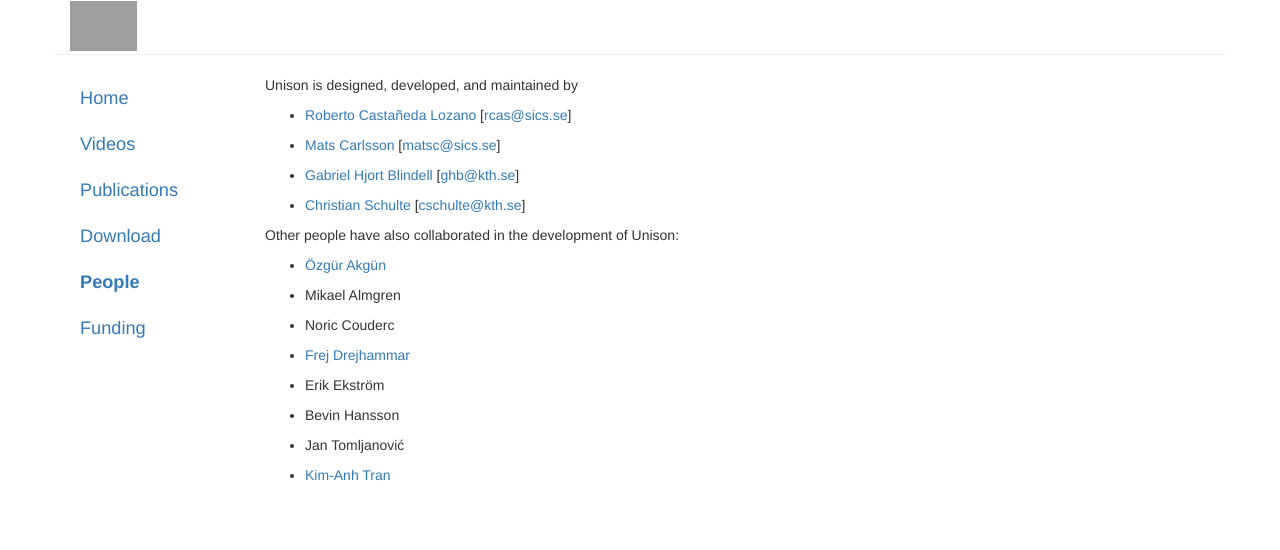
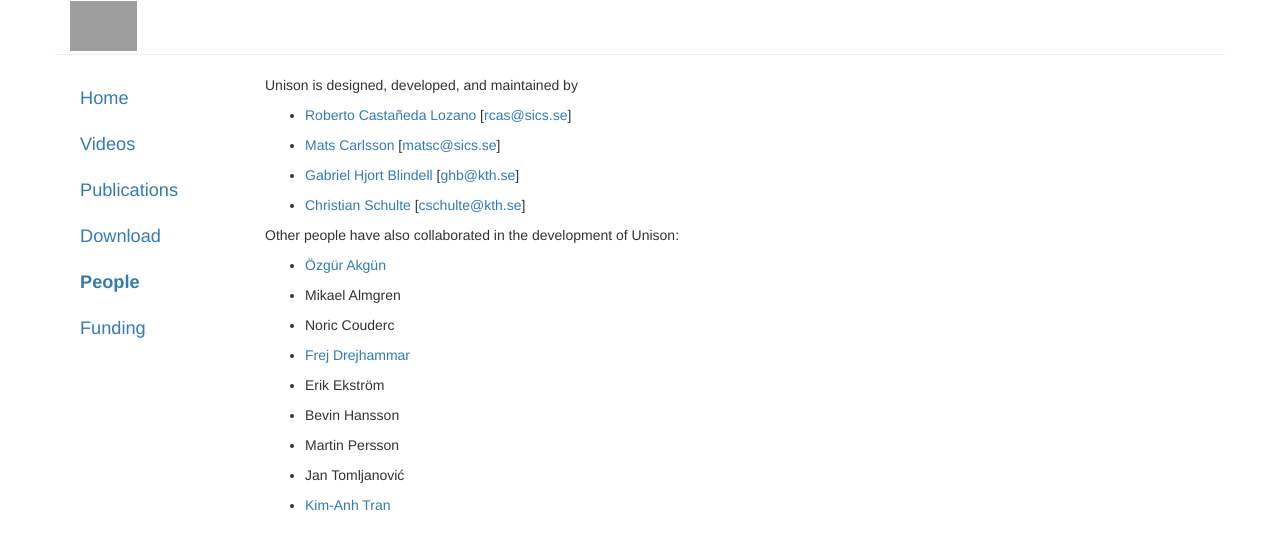
Before and after one commit to unison-code/unison-code.github.io, a Jekyll site: the page built from _posts/2016-03-29-people.md, in a window 1280 px wide. Shown: the top 550 px of the page. Built offline with Jekyll 4.4.1, drawn with Linux system fonts in a browser that asks for light colours.

Commit message:
Update list of people

```diff
--- a/_posts/2016-03-29-people.md
+++ b/_posts/2016-03-29-people.md
@@ -27,6 +27,8 @@
 
 - Bevin Hansson
 
+- Martin Persson
+
 - Jan Tomljanović
 
 - [Kim-Anh Tran](http://www.it.uu.se/katalog/kimtr171)
```
